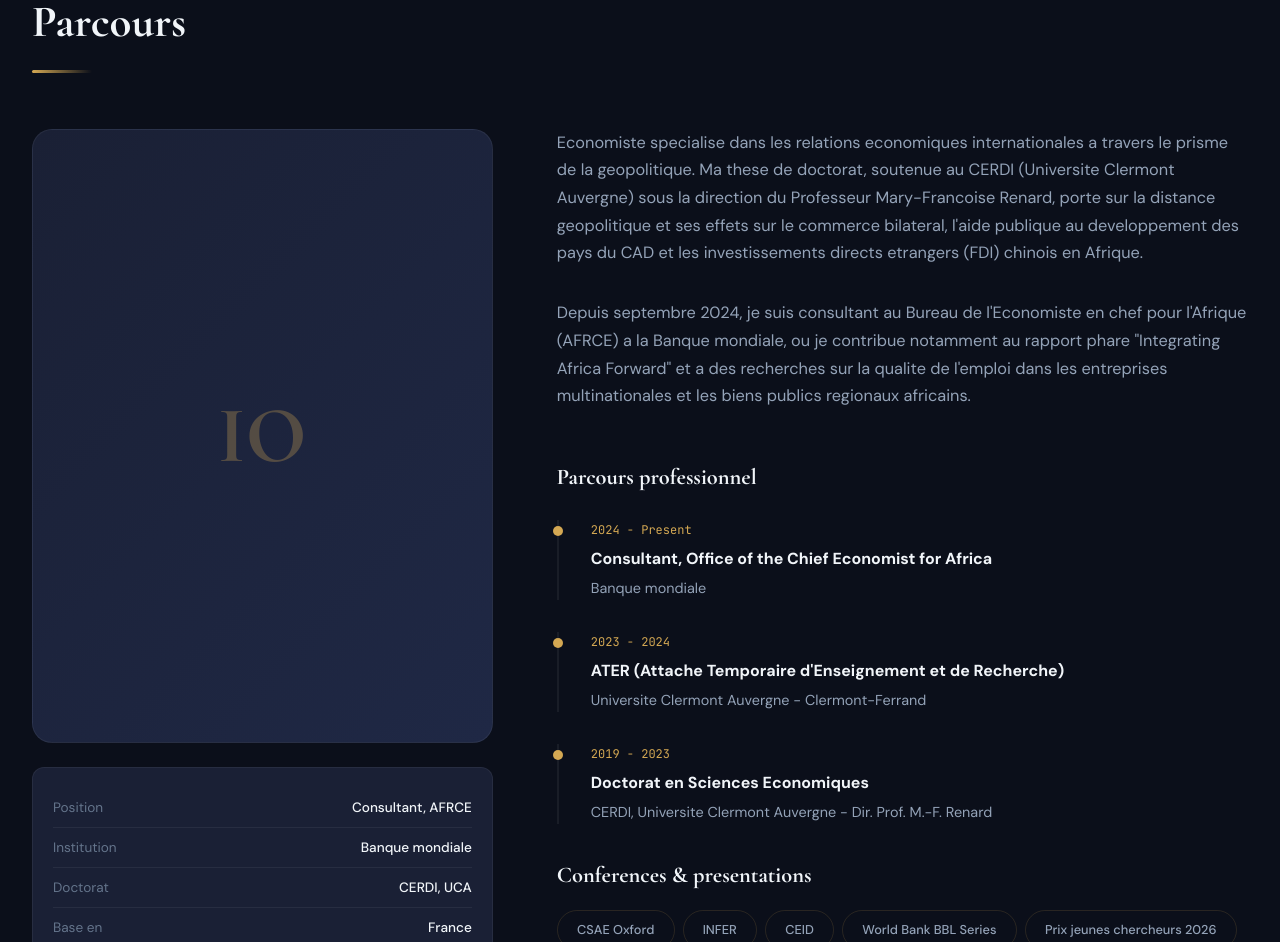
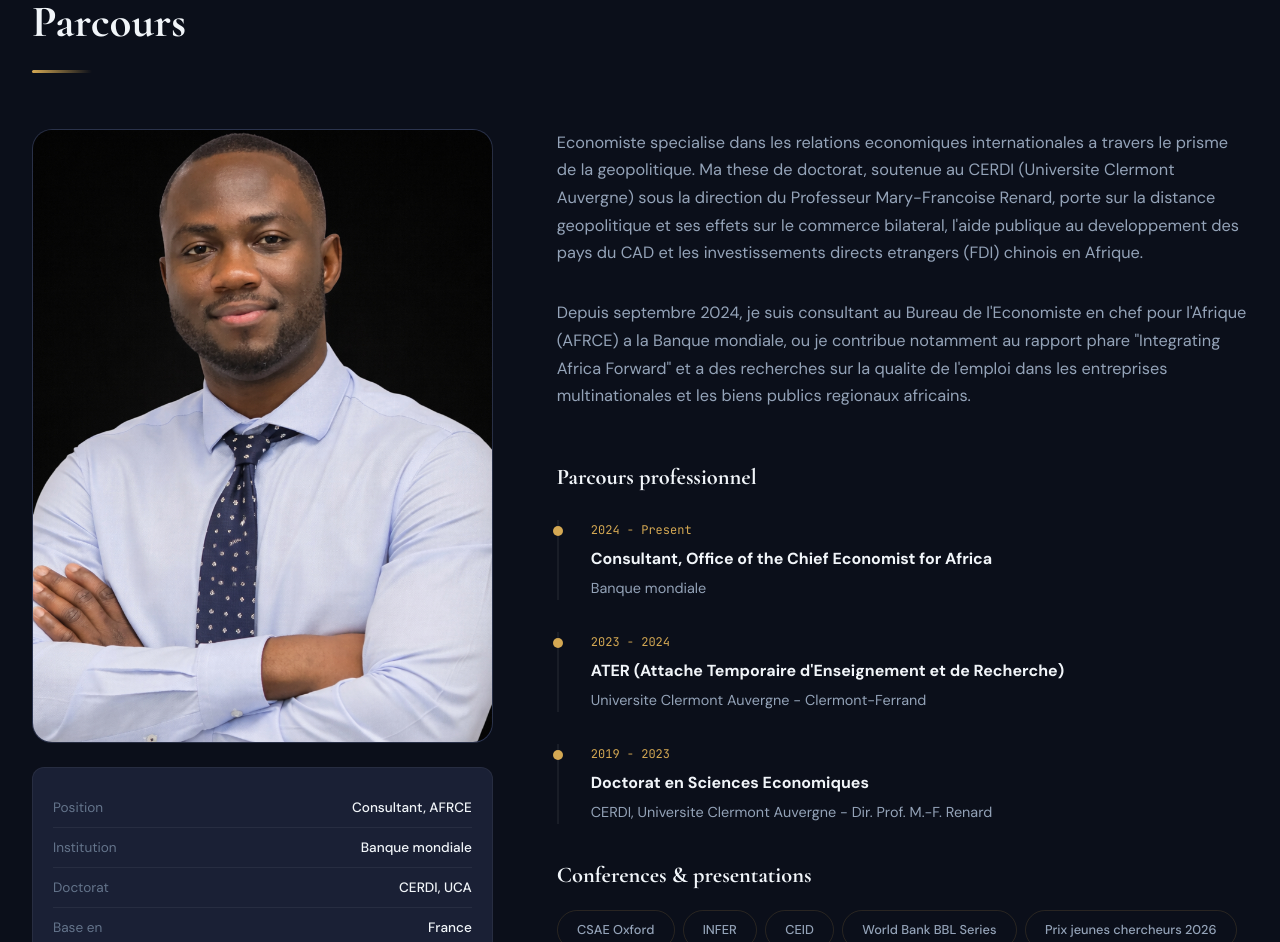
Before and after one commit to ismaelux/ismael-ouedraogo-site, a React (Vite) app: page / in a window 1280 px wide. Shown: the part 3880-4822 px from the top of the page. Built offline with nearby package versions, Linux system fonts and the light colour scheme.

Commit message:
Ajout photo

```diff
--- a/src/App.jsx
+++ b/src/App.jsx
@@ -495,7 +495,7 @@ export default function AcademicSite() {
         <div className="about-grid">
           <FadeIn delay={100}>
             <div className="about-sidebar">
-              <div className="about-photo-frame"><div className="about-initials">IO</div></div>
+              <div className="about-photo-frame"><img src="/photo-ismael.jpg" alt="Ismael Ouedraogo" style={{ width: '100%', height: '100%', objectFit: 'cover' }} /></div>
               <div className="about-info-block">
                 <div className="about-info-row"><span className="about-info-label">Position</span><span className="about-info-value">Consultant, AFRCE</span></div>
                 <div className="about-info-row"><span className="about-info-label">Institution</span><span className="about-info-value">Banque mondiale</span></div>
```
Also changed, not shown: public/photo-ismael.jpg (added).
